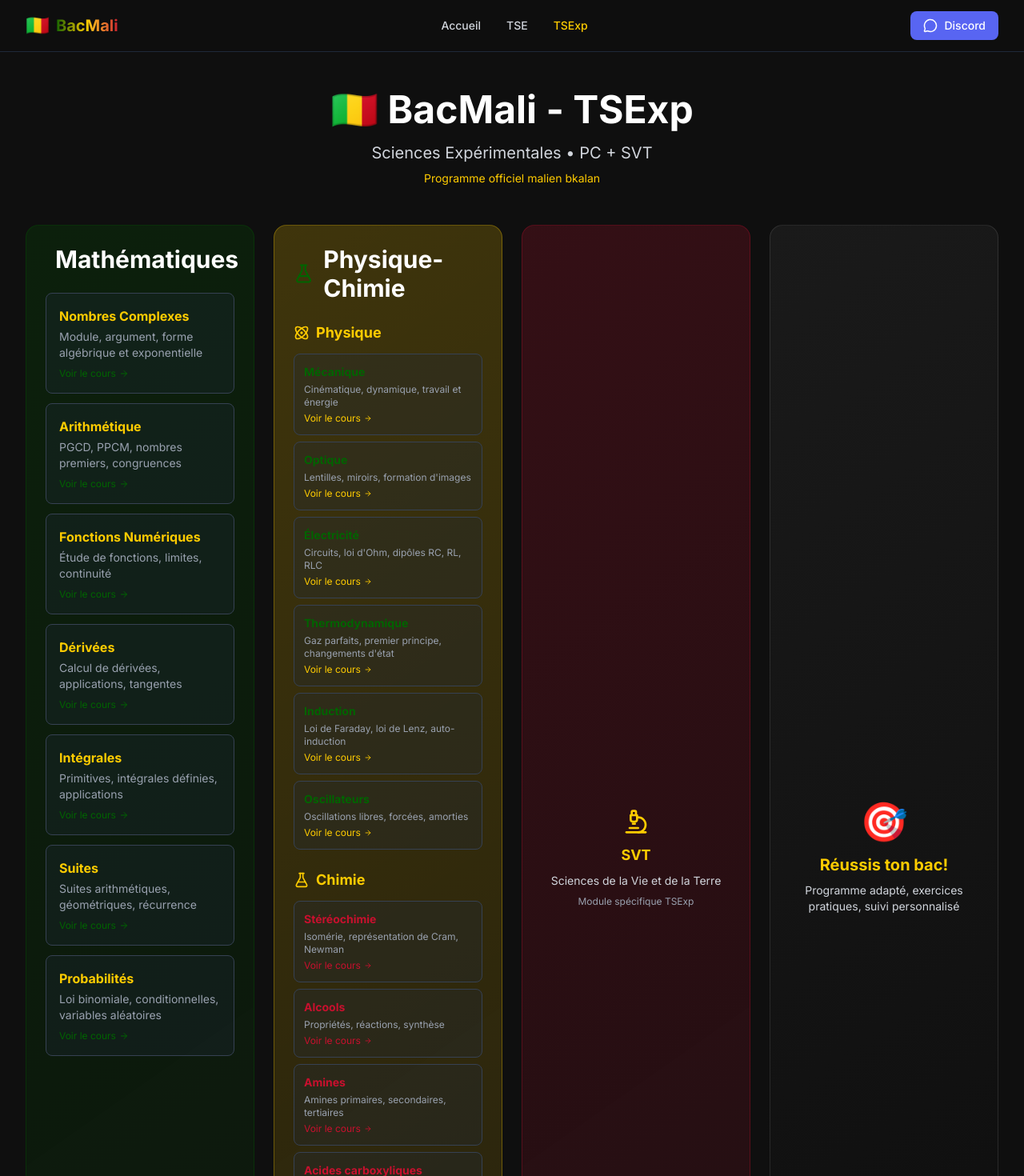
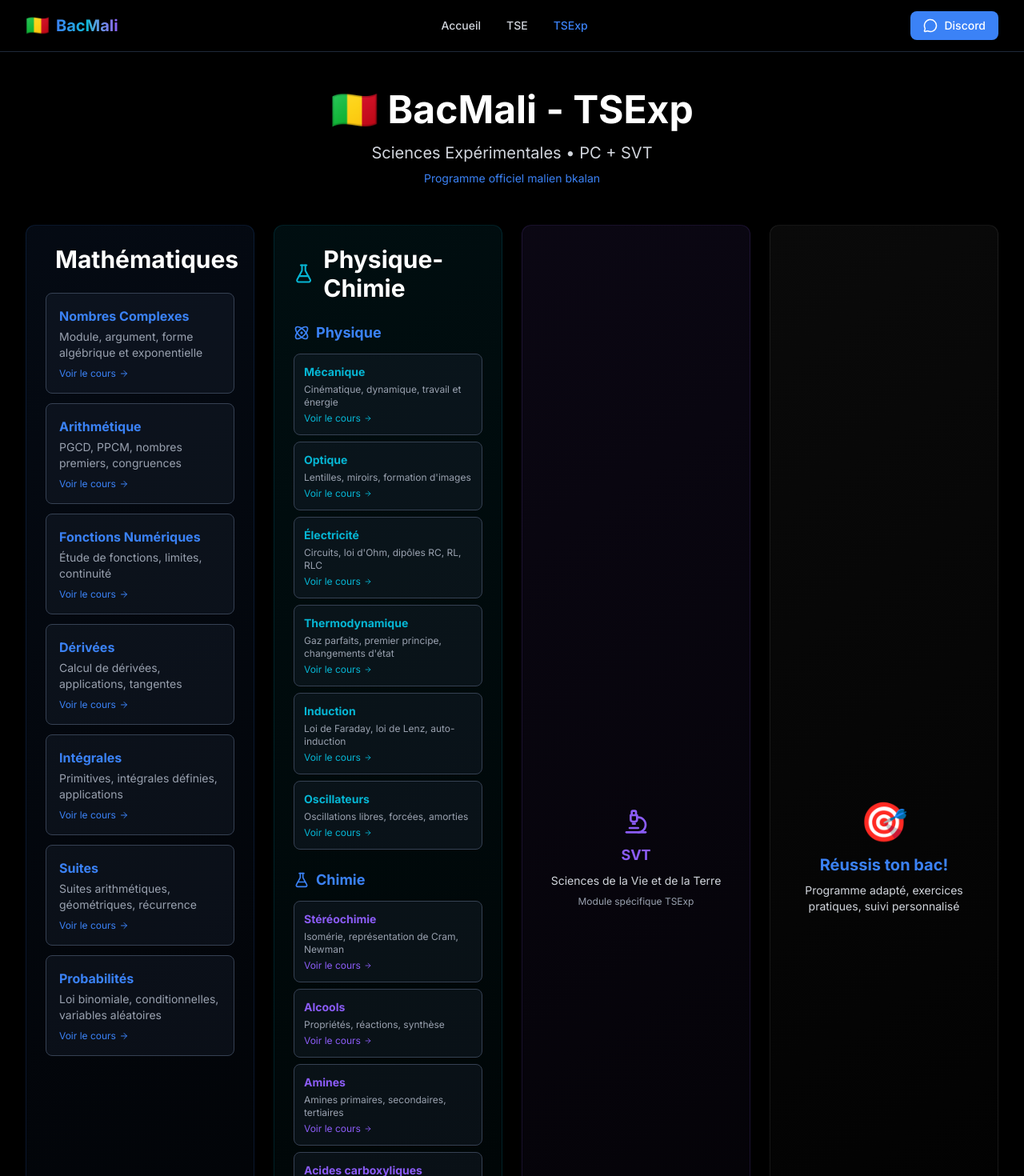
Before and after one commit to samuelmodebusinessman-droid/bacmali, a Next.js app: page /tsexp in a window 1280 px wide. Shown: the top 1470 px of the page at 80% size. Built offline with nearby package versions, Linux system fonts and the light colour scheme.

Commit message:
Update style to DeepSeek theme

```diff
--- a/app/globals.css
+++ b/app/globals.css
@@ -1,72 +1,78 @@
 @import "tailwindcss";
 
 :root {
-  --mali-green: #006400;
-  --mali-yellow: #FFCC00;
-  --mali-red: #C8102E;
-  --mali-dark: #0F0F0F;
-  --background: var(--mali-dark);
-  --foreground: #ffffff;
+  --deepseek-bg: #000000;
+  --deepseek-bg-secondary: #0a0a0a;
+  --deepseek-bg-tertiary: #111111;
+  --deepseek-border: rgba(255, 255, 255, 0.08);
+  --deepseek-border-hover: rgba(59, 130, 246, 0.3);
+  --deepseek-blue: #3b82f6;
+  --deepseek-cyan: #06b6d4;
+  --deepseek-purple: #8b5cf6;
+  --deepseek-text: #ffffff;
+  --deepseek-text-secondary: #9ca3af;
+  --deepseek-text-muted: #6b7280;
+  --background: var(--deepseek-bg);
+  --foreground: var(--deepseek-text);
 }
 
 @theme inline {
   --color-background: var(--background);
   --color-foreground: var(--foreground);
-  --color-mali-green: var(--mali-green);
-  --color-mali-yellow: var(--mali-yellow);
-  --color-mali-red: var(--mali-red);
-  --color-mali-dark: var(--mali-dark);
+  --color-deepseek-blue: var(--deepseek-blue);
+  --color-deepseek-cyan: var(--deepseek-cyan);
+  --color-deepseek-purple: var(--deepseek-purple);
 }
 
 body {
   background: var(--background);
   color: var(--foreground);
-  font-family: Inter, system-ui, -apple-system, sans-serif;
+  font-family: Inter, -apple-system, BlinkMacSystemFont, 'Segoe UI', sans-serif;
 }
 
 /* Bento Grid Styles */
 .bento-card {
-  transition: all 0.3s cubic-bezier(0.4, 0, 0.2, 1);
-  border-radius: 1rem;
+  transition: all 0.25s cubic-bezier(0.4, 0, 0.2, 1);
+  border-radius: 12px;
   overflow: hidden;
-  background: linear-gradient(145deg, #1a1a1a 0%, #0d0d0d 100%);
-  border: 1px solid rgba(255, 255, 255, 0.1);
+  background: linear-gradient(145deg, var(--deepseek-bg-secondary) 0%, var(--deepseek-bg) 100%);
+  border: 1px solid var(--deepseek-border);
 }
 
 .bento-card:hover {
-  transform: scale(1.02);
-  box-shadow: 0 20px 40px rgba(0, 100, 0, 0.3);
-  border-color: var(--mali-green);
+  transform: translateY(-2px);
+  box-shadow: 0 8px 32px rgba(59, 130, 246, 0.15);
+  border-color: var(--deepseek-border-hover);
 }
 
 .bento-card-green {
-  background: linear-gradient(145deg, rgba(0, 100, 0, 0.2) 0%, rgba(0, 100, 0, 0.1) 100%);
-  border-color: rgba(0, 100, 0, 0.3);
+  background: linear-gradient(145deg, rgba(59, 130, 246, 0.08) 0%, rgba(59, 130, 246, 0.02) 100%);
+  border-color: rgba(59, 130, 246, 0.15);
 }
 
 .bento-card-green:hover {
-  border-color: var(--mali-green);
-  box-shadow: 0 20px 40px rgba(0, 100, 0, 0.4);
+  border-color: rgba(59, 130, 246, 0.4);
+  box-shadow: 0 8px 32px rgba(59, 130, 246, 0.2);
 }
 
 .bento-card-yellow {
-  background: linear-gradient(145deg, rgba(255, 204, 0, 0.2) 0%, rgba(255, 204, 0, 0.1) 100%);
-  border-color: rgba(255, 204, 0, 0.3);
+  background: linear-gradient(145deg, rgba(6, 182, 212, 0.08) 0%, rgba(6, 182, 212, 0.02) 100%);
+  border-color: rgba(6, 182, 212, 0.15);
 }
 
 .bento-card-yellow:hover {
-  border-color: var(--mali-yellow);
-  box-shadow: 0 20px 40px rgba(255, 204, 0, 0.3);
+  border-color: rgba(6, 182, 212, 0.4);
+  box-shadow: 0 8px 32px rgba(6, 182, 212, 0.2);
 }
 
 .bento-card-red {
-  background: linear-gradient(145deg, rgba(200, 16, 46, 0.2) 0%, rgba(200, 16, 46, 0.1) 100%);
-  border-color: rgba(200, 16, 46, 0.3);
+  background: linear-gradient(145deg, rgba(139, 92, 246, 0.08) 0%, rgba(139, 92, 246, 0.02) 100%);
+  border-color: rgba(139, 92, 246, 0.15);
 }
 
 .bento-card-red:hover {
-  border-color: var(--mali-red);
-  box-shadow: 0 20px 40px rgba(200, 16, 46, 0.4);
+  border-color: rgba(139, 92, 246, 0.4);
+  box-shadow: 0 8px 32px rgba(139, 92, 246, 0.2);
 }
 
 /* Responsive Grid */
--- a/app/layout.tsx
+++ b/app/layout.tsx
@@ -17,7 +17,7 @@ export default function RootLayout({
 }>) {
   return (
     <html lang="fr">
-      <body className={inter.className} style={{ backgroundColor: '#0F0F0F', color: '#FFFFFF' }}>
+      <body className={inter.className} style={{ backgroundColor: '#000000', color: '#FFFFFF' }}>
         <Navbar />
         <main className="min-h-screen">
           {children}
--- a/app/tsexp/page.tsx
+++ b/app/tsexp/page.tsx
@@ -40,7 +40,7 @@ export default function TSExpPage() {
           🇲🇱 BacMali - TSExp
         </h1>
         <p className="text-xl text-gray-300">Sciences Expérimentales • PC + SVT</p>
-        <p className="text-sm text-[#FFCC00] mt-2">Programme officiel malien bkalan</p>
+        <p className="text-sm text-[#3b82f6] mt-2">Programme officiel malien bkalan</p>
       </div>
 
       {/* Bento Grid */}
@@ -49,18 +49,18 @@ export default function TSExpPage() {
         <BentoCard size="large" color="green">
           <div className="p-6 h-full">
             <div className="flex items-center gap-3 mb-6">
-              <Calculator className="text-[#FFCC00]" size={32} />
+              <Calculator className="text-[#3b82f6]" size={32} />
               <h2 className="text-2xl md:text-3xl font-bold">Mathématiques</h2>
             </div>
             <div className="grid grid-cols-1 gap-3">
               {mathsChapters.map((chapter, index) => (
                 <div
                   key={index}
-                  className="bg-gray-800/30 border border-gray-700 rounded-lg p-4 hover:bg-[#006400]/20 hover:border-[#006400]/50 transition-all"
+                  className="bg-gray-800/30 border border-gray-700 rounded-lg p-4 hover:bg-[#3b82f6]/20 hover:border-[#3b82f6]/50 transition-all"
                 >
-                  <h3 className="font-bold text-[#FFCC00] mb-1">{chapter.title}</h3>
+                  <h3 className="font-bold text-[#3b82f6] mb-1">{chapter.title}</h3>
                   <p className="text-sm text-gray-400">{chapter.desc}</p>
-                  <button className="mt-2 text-xs text-[#006400] hover:text-[#FFCC00] transition-colors flex items-center gap-1">
+                  <button className="mt-2 text-xs text-[#3b82f6] hover:text-[#06b6d4] transition-colors flex items-center gap-1">
                     Voir le cours <ArrowRight size={12} />
                   </button>
                 </div>
@@ -73,24 +73,24 @@ export default function TSExpPage() {
         <BentoCard size="large" color="yellow">
           <div className="p-6 h-full">
             <div className="flex items-center gap-3 mb-6">
-              <FlaskConical className="text-[#006400]" size={32} />
+              <FlaskConical className="text-[#06b6d4]" size={32} />
               <h2 className="text-2xl md:text-3xl font-bold">Physique-Chimie</h2>
             </div>
 
             {/* Physics Subsection */}
             <div className="mb-6">
-              <h3 className="text-lg font-bold text-[#FFCC00] mb-3 flex items-center gap-2">
+              <h3 className="text-lg font-bold text-[#3b82f6] mb-3 flex items-center gap-2">
                 <Atom size={20} /> Physique
               </h3>
               <div className="grid grid-cols-1 gap-2">
                 {physicsChapters.map((chapter, index) => (
                   <div
                     key={`phys-${index}`}
-                    className="bg-gray-800/30 border border-gray-700 rounded-lg p-3 hover:bg-[#FFCC00]/20 hover:border-[#FFCC00]/50 transition-all"
+                    className="bg-gray-800/30 border border-gray-700 rounded-lg p-3 hover:bg-[#06b6d4]/20 hover:border-[#06b6d4]/50 transition-all"
                   >
-                    <h4 className="font-bold text-sm text-[#006400] mb-1">{chapter.title}</h4>
+                    <h4 className="font-bold text-sm text-[#06b6d4] mb-1">{chapter.title}</h4>
                     <p className="text-xs text-gray-400">{chapter.desc}</p>
-                    <button className="mt-1 text-xs text-[#FFCC00] hover:text-[#006400] transition-colors flex items-center gap-1">
+                    <button className="mt-1 text-xs text-[#06b6d4] hover:text-[#3b82f6] transition-colors flex items-center gap-1">
                       Voir le cours <ArrowRight size={10} />
                     </button>
                   </div>
@@ -100,18 +100,18 @@ export default function TSExpPage() {
 
             {/* Chemistry Subsection */}
             <div>
-              <h3 className="text-lg font-bold text-[#FFCC00] mb-3 flex items-center gap-2">
+              <h3 className="text-lg font-bold text-[#3b82f6] mb-3 flex items-center gap-2">
                 <FlaskConical size={20} /> Chimie
               </h3>
               <div className="grid grid-cols-1 gap-2">
                 {chemistryChapters.map((chapter, index) => (
                   <div
                     key={`chem-${index}`}
-                    className="bg-gray-800/30 border border-gray-700 rounded-lg p-3 hover:bg-[#C8102E]/20 hover:border-[#C8102E]/50 transition-all"
+                    className="bg-gray-800/30 border border-gray-700 rounded-lg p-3 hover:bg-[#8b5cf6]/20 hover:border-[#8b5cf6]/50 transition-all"
                   >
-                    <h4 className="font-bold text-sm text-[#C8102E] mb-1">{chapter.title}</h4>
+                    <h4 className="font-bold text-sm text-[#8b5cf6] mb-1">{chapter.title}</h4>
                     <p className="text-xs text-gray-400">{chapter.desc}</p>
-                    <button className="mt-1 text-xs text-[#C8102E] hover:text-[#FFCC00] transition-colors flex items-center gap-1">
+                    <button className="mt-1 text-xs text-[#8b5cf6] hover:text-[#3b82f6] transition-colors flex items-center gap-1">
                       Voir le cours <ArrowRight size={10} />
                     </button>
                   </div>
@@ -124,8 +124,8 @@ export default function TSExpPage() {
         {/* SVT Info Card */}
         <BentoCard size="small" color="red">
           <div className="p-6 h-full flex flex-col justify-center text-center">
-            <Microscope className="text-[#FFCC00] mx-auto mb-3" size={32} />
-            <h3 className="text-lg font-bold text-[#FFCC00] mb-2">SVT</h3>
+            <Microscope className="text-[#8b5cf6] mx-auto mb-3" size={32} />
+            <h3 className="text-lg font-bold text-[#8b5cf6] mb-2">SVT</h3>
             <p className="text-sm text-gray-300">
               Sciences de la Vie et de la Terre
             </p>
@@ -139,7 +139,7 @@ export default function TSExpPage() {
         <BentoCard size="small" color="default">
           <div className="p-6 h-full flex flex-col justify-center text-center">
             <div className="text-5xl mb-4">🎯</div>
-            <h3 className="text-xl font-bold text-[#FFCC00] mb-2">Réussis ton bac!</h3>
+            <h3 className="text-xl font-bold text-[#3b82f6] mb-2">Réussis ton bac!</h3>
             <p className="text-sm text-gray-300">
               Programme adapté, exercices pratiques, suivi personnalisé
             </p>
@@ -151,7 +151,7 @@ export default function TSExpPage() {
           <div className="p-6 h-full flex flex-col justify-center">
             <Link
               href="/"
-              className="flex items-center gap-2 text-[#FFCC00] hover:text-white transition-colors"
+              className="flex items-center gap-2 text-[#3b82f6] hover:text-white transition-colors"
             >
               <ArrowRight className="rotate-180" size={20} />
               <span className="font-bold">Retour accueil</span>
--- a/components/Navbar.tsx
+++ b/components/Navbar.tsx
@@ -14,12 +14,12 @@ const Navbar = () => {
   ];
 
   return (
-    <nav className="sticky top-0 z-50 bg-[#0F0F0F]/95 backdrop-blur-sm border-b border-gray-800">
+    <nav className="sticky top-0 z-50 bg-[#000000]/95 backdrop-blur-sm border-b border-gray-800">
       <div className="max-w-7xl mx-auto px-4 sm:px-6 lg:px-8">
         <div className="flex items-center justify-between h-16">
           <Link href="/" className="flex items-center space-x-2">
             <span className="text-2xl">🇲🇱</span>
-            <span className="text-xl font-bold bg-gradient-to-r from-[#006400] via-[#FFCC00] to-[#C8102E] bg-clip-text text-transparent">
+            <span className="text-xl font-bold bg-gradient-to-r from-[#3b82f6] via-[#06b6d4] to-[#8b5cf6] bg-clip-text text-transparent">
               BacMali
             </span>
           </Link>
@@ -29,9 +29,9 @@ const Navbar = () => {
               <Link
                 key={item.name}
                 href={item.href}
-                className={`text-sm font-medium transition-colors hover:text-[#FFCC00] ${
+                className={`text-sm font-medium transition-colors hover:text-[#3b82f6] ${
                   pathname === item.href
-                    ? 'text-[#FFCC00]'
+                    ? 'text-[#3b82f6]'
                     : 'text-gray-300'
                 }`}
               >
@@ -44,7 +44,7 @@ const Navbar = () => {
             href="https://discord.gg"
             target="_blank"
             rel="noopener noreferrer"
-            className="flex items-center space-x-2 bg-[#5865F2] hover:bg-[#4752C4] text-white px-4 py-2 rounded-lg transition-colors"
+            className="flex items-center space-x-2 bg-[#3b82f6] hover:bg-[#2563eb] text-white px-4 py-2 rounded-lg transition-colors"
           >
             <MessageCircle size={18} />
             <span className="hidden sm:inline text-sm font-medium">Discord</span>
@@ -58,9 +58,9 @@ const Navbar = () => {
               <Link
                 key={item.name}
                 href={item.href}
-                className={`text-sm font-medium transition-colors hover:text-[#FFCC00] py-2 ${
+                className={`text-sm font-medium transition-colors hover:text-[#3b82f6] py-2 ${
                   pathname === item.href
-                    ? 'text-[#FFCC00]'
+                    ? 'text-[#3b82f6]'
                     : 'text-gray-300'
                 }`}
               >
```
Also changed, not shown: app/page.tsx (+13 -13 lines), app/tse/page.tsx (+15 -15 lines), 1 other file (tests, documents, lock files or other folders).
